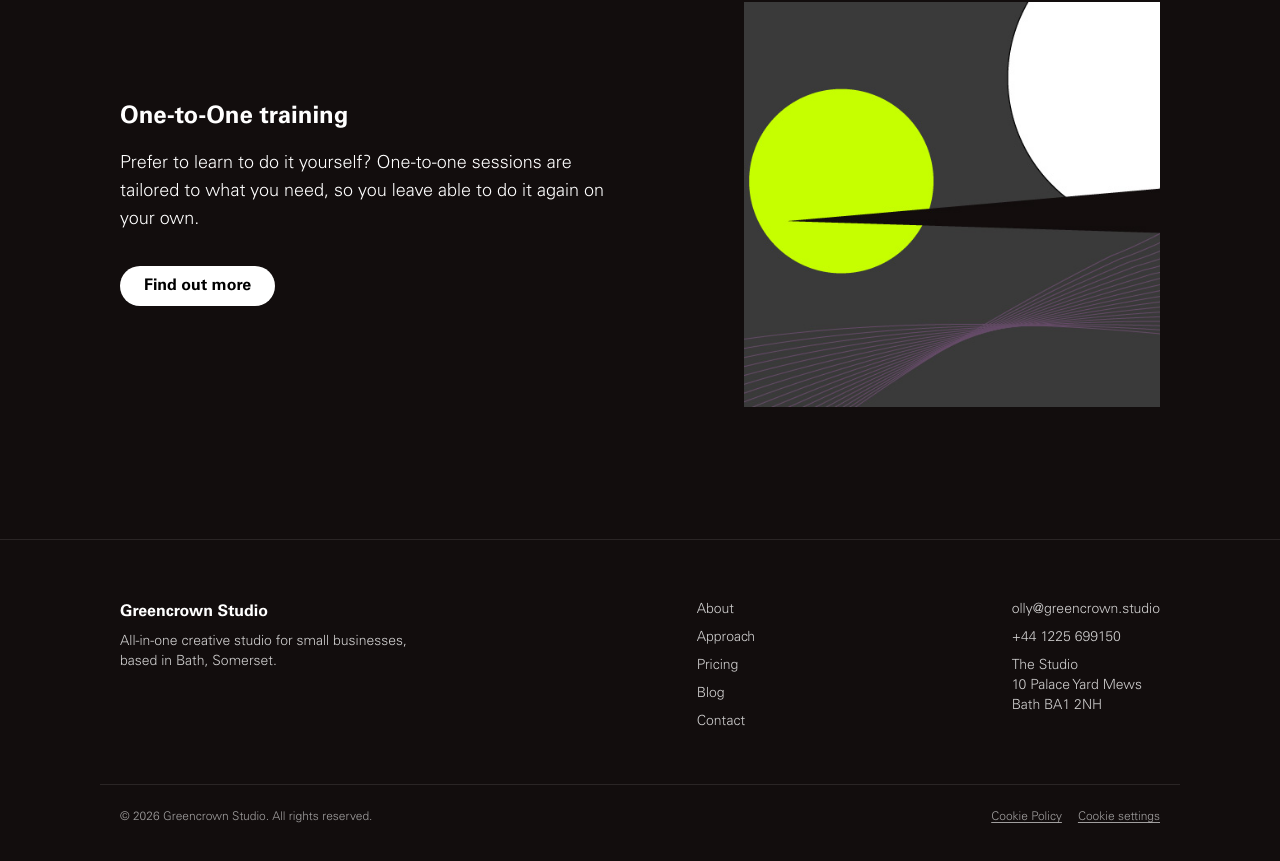
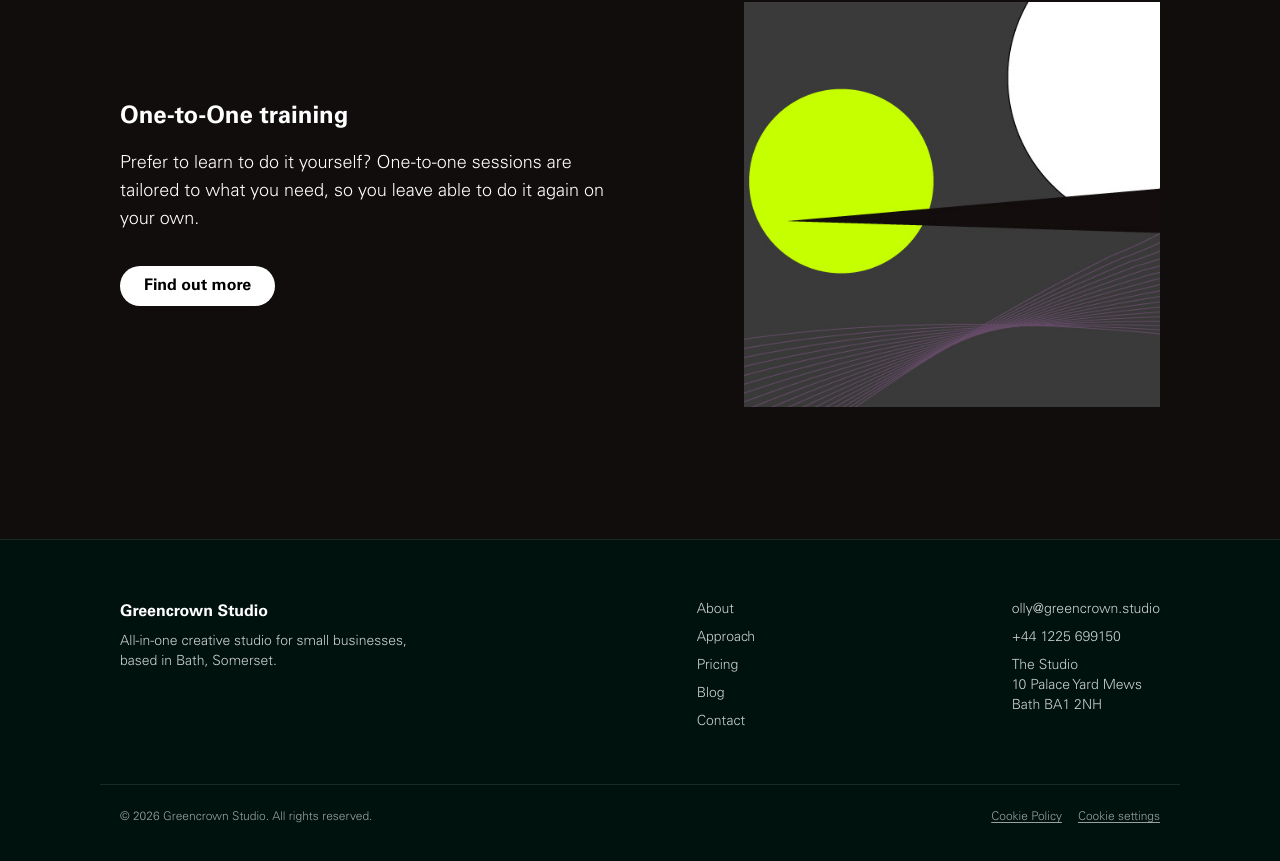
Before and after one commit to OlgitH/studio, a Next.js app: page / in a window 1280 px wide. Shown: the part 2269-3130 px from the top of the page. Built offline with nearby package versions, Linux system fonts and the light colour scheme; no server answers.

Commit message:
change footer colour

```diff
--- a/src/app/components/Footer.tsx
+++ b/src/app/components/Footer.tsx
@@ -5,7 +5,7 @@ export default function Footer() {
 	const year = new Date().getFullYear();
 
 	return (
-		<footer className="relative z-10 border-t border-white/10 bg-[var(--page-background)] py-10 text-sm font-light text-white/80">
+		<footer className="relative z-10 border-t border-white/10 bg-[#00120e] py-10 text-sm font-light text-white/80">
 			<div className="mx-auto flex w-full flex-col gap-8 p-[20px] xl:w-[1080px] md:flex-row md:justify-between">
 				<div className="flex max-w-xs flex-col gap-2">
 					<Link href="/" className="text-base font-bold text-white">
```
